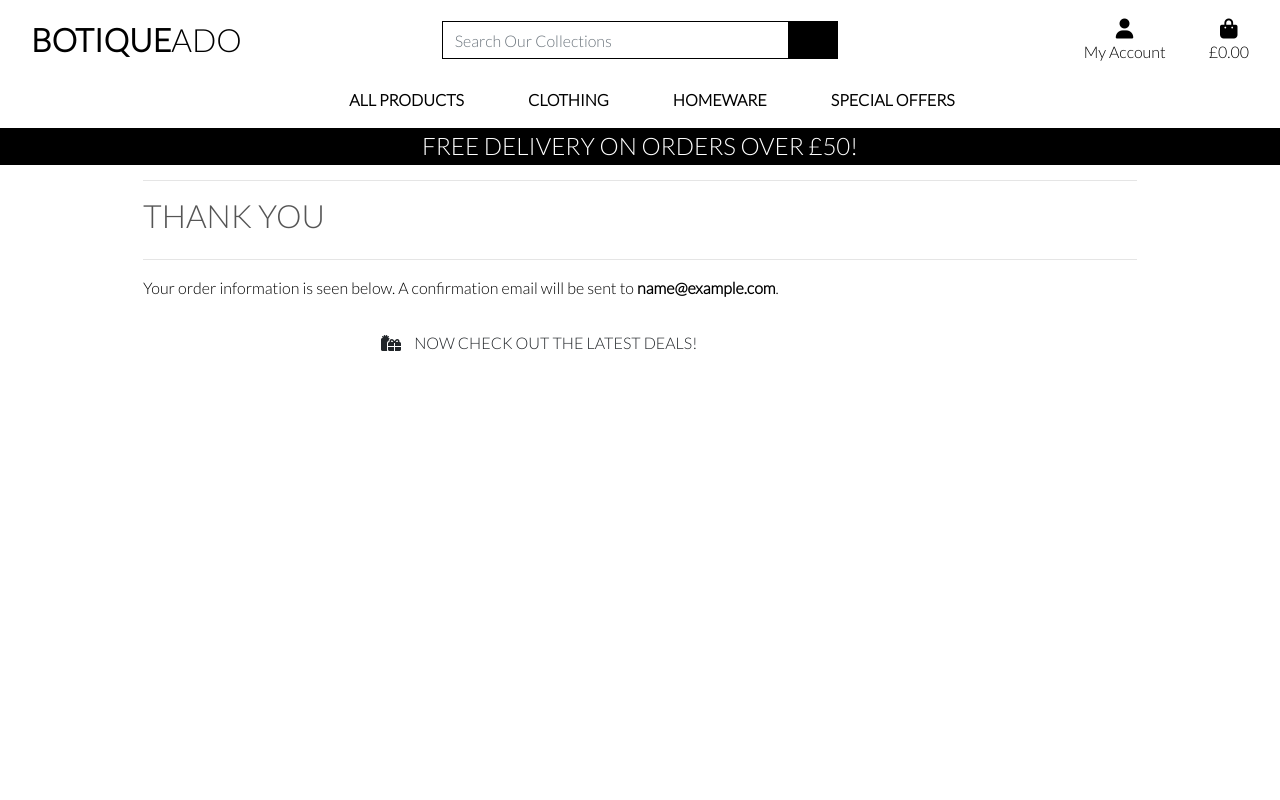
After one commit to Mrekyle/ci-walkthrough-boutiqueAdo, a Django app: template checkout/templates/checkout/checkout_success.html in a window 1280 px wide. The commit adds this page. Run offline with Django 3.2, Linux system fonts and the light colour scheme; the template is opened without the code that fills it: values that come from a table or form of the project are taken from there, others are empty; tables that the repository leaves empty hold one stand-in row (values such as "Sample post"); some libraries are stand-ins or nearby versions.

Commit message:
Edit files

```diff
--- a/checkout/__init__.py
+++ b/checkout/__init__.py
@@ -0,0 +1,3 @@
+# Allowing the signals to function correctly by telling the app about the custom signal
+
+default_app_config = 'checkout.apps.CheckoutConfig'
--- a/checkout/apps.py
+++ b/checkout/apps.py
@@ -2,7 +2,6 @@ from django.apps import AppConfig
 
 
 class CheckoutConfig(AppConfig):
-    default_auto_field = 'django.db.models.BigAutoField'
     name = 'checkout'
 
     def ready(self):
--- a/checkout/models.py
+++ b/checkout/models.py
@@ -1,4 +1,101 @@
-# Allows us to generate the random and unique order number for the order
+# # Allows us to generate the random and unique order number for the order
+# import uuid
+
+# from django.db import models
+# from django.db.models import Sum
+# from django.conf import settings
+
+# from products.models import Product
+
+
+# class Order(models.Model):
+#     """
+#     Tracking the ordering information from the user
+#     """
+
+#     order_number = models.CharField(max_length=32, null=False, editable=False)
+#     full_name = models.CharField(max_length=50, null=False, blank=False)
+#     email = models.EmailField(max_length=254, null=False, blank=False)
+#     phone_number = models.CharField(max_length=20, null=False, blank=False)
+#     country = models.CharField(max_length=40, null=False, blank=False)
+#     postcode = models.CharField(max_length=20, blank=False, null=False)
+#     town_or_city = models.CharField(max_length=40, null=False, blank=False)
+#     street_address1 = models.CharField(max_length=80, null=False, blank=False)
+#     street_address2 = models.CharField(max_length=80, blank=False, null=False)
+#     county = models.CharField(max_length=80, blank=False, null=False)
+#     date = models.DateTimeField(auto_now_add=True)
+#     delivery_cost = models.DecimalField(
+#         max_digits=6, decimal_places=2, null=False, default=0)
+#     order_total = models.DecimalField(
+#         max_digits=10, decimal_places=2, null=False, default=0)
+#     grand_total = models.DecimalField(
+#         max_digits=10, decimal_places=2, null=False, default=0)
+
+#     def _generate_order_number(self):
+#         """
+#         Generates a random and unique order number
+#         """
+
+#         return uuid.uuid4().hex.upper()
+
+#     def update_total(self):
+#         """
+#         Update the grand total each time a line item is added,
+#         accounting for delivery costs.
+#         """
+
+#         self.order_total = self.lineitems.aggregate(Sum('lineitem_total'))[
+#             'lineitem_total__sum'] or 0
+#         if self.order_total < settings.FREE_DELIVERY_THRESHOLD:
+#             self.delivery_cost = self.order_total * \
+#                 settings.STANDARD_DELIVERY_PERCENTAGE / 100
+#         else:
+#             self.delivery_cost = 0
+#         self.grand_total = self.order_total + self.delivery_cost
+#         self.save()
+
+#     def save(self, *args, **kwargs):
+#         """
+#         Override the original save method to set the order number
+#         if it hasn't been set already
+
+#         If there was no order number generated. This function is activated
+#         and an order number is generated and inputted into the database for
+#         the order
+#         """
+
+#         if not self.order_number:
+#             self.order_number = self._generate_order_number()
+#         super().save(*args, **kwargs)
+
+#     def __str__(self):
+#         return self.order_number
+
+
+# class OrderLineItem(models.Model):
+
+#     order = models.ForeignKey(
+#         Order, null=False, blank=False, on_delete=models.CASCADE, related_name='lineitems')
+#     product = models.ForeignKey(
+#         Product, null=False, blank=False, on_delete=models.CASCADE)
+#     product_size = models.CharField(max_length=2, null=True, blank=True)
+#     quantity = models.IntegerField(null=False, blank=False, default=0)
+#     lineitem_total = models.DecimalField(
+#         max_digits=6, decimal_places=2, null=False, blank=False, editable=False)
+
+#     def save(self, *args, **kwargs):
+#         """
+#         Override the original save method to set the line item total
+#         and update the order total.
+#         """
+
+#         if not self.order_number:
+#             self.lineitem_total = self.product.price * self.quantity
+#         super().save(*args, **kwargs)
+
+#     def __str__(self):
+#         return f'SKU {self.product.sku} on order {self.order.order_number}'
+
 import uuid
 
 from django.db import models
@@ -9,20 +106,16 @@ from products.models import Product
 
 
 class Order(models.Model):
-    """
-    Tracking the ordering information from the user
-    """
-
     order_number = models.CharField(max_length=32, null=False, editable=False)
     full_name = models.CharField(max_length=50, null=False, blank=False)
     email = models.EmailField(max_length=254, null=False, blank=False)
     phone_number = models.CharField(max_length=20, null=False, blank=False)
     country = models.CharField(max_length=40, null=False, blank=False)
-    postcode = models.CharField(max_length=20, blank=False, null=False)
+    postcode = models.CharField(max_length=20, null=True, blank=True)
     town_or_city = models.CharField(max_length=40, null=False, blank=False)
     street_address1 = models.CharField(max_length=80, null=False, blank=False)
-    street_address2 = models.CharField(max_length=80, blank=False, null=False)
-    county = models.CharField(max_length=80, blank=False, null=False)
+    street_address2 = models.CharField(max_length=80, null=True, blank=True)
+    county = models.CharField(max_length=80, null=True, blank=True)
     date = models.DateTimeField(auto_now_add=True)
     delivery_cost = models.DecimalField(
         max_digits=6, decimal_places=2, null=False, default=0)
@@ -33,19 +126,17 @@ class Order(models.Model):
 
     def _generate_order_number(self):
         """
-        Generates a random and unique order number
+        Generate a random, unique order number using UUID
         """
-
         return uuid.uuid4().hex.upper()
 
     def update_total(self):
         """
-        Update the grand total each time a line item is added,
+        Update grand total each time a line item is added,
         accounting for delivery costs.
         """
-
         self.order_total = self.lineitems.aggregate(Sum('lineitem_total'))[
-            'lineitem_total__sum']
+            'lineitem_total__sum'] or 0
         if self.order_total < settings.FREE_DELIVERY_THRESHOLD:
             self.delivery_cost = self.order_total * \
                 settings.STANDARD_DELIVERY_PERCENTAGE / 100
@@ -57,13 +148,8 @@ class Order(models.Model):
     def save(self, *args, **kwargs):
         """
         Override the original save method to set the order number
-        if it hasn't been set already
-
-        If there was no order number generated. This function is activated
-        and an order number is generated and inputted into the database for
-        the order
+        if it hasn't been set already.
         """
-
         if not self.order_number:
             self.order_number = self._generate_order_number()
         super().save(*args, **kwargs)
@@ -73,24 +159,22 @@ class Order(models.Model):
 
 
 class OrderLineItem(models.Model):
-
-    order = models.ForeignKey(
-        Order, null=False, blank=False, on_delete=models.CASCADE, related_name='lineitems')
+    order = models.ForeignKey(Order, null=False, blank=False,
+                              on_delete=models.CASCADE, related_name='lineitems')
     product = models.ForeignKey(
         Product, null=False, blank=False, on_delete=models.CASCADE)
-    product_size = models.CharField(max_length=2, null=True, blank=True)
+    product_size = models.CharField(
+        max_length=2, null=True, blank=True)  # XS, S, M, L, XL
     quantity = models.IntegerField(null=False, blank=False, default=0)
     lineitem_total = models.DecimalField(
         max_digits=6, decimal_places=2, null=False, blank=False, editable=False)
 
     def save(self, *args, **kwargs):
         """
-        Override the original save method to set the line item total
+        Override the original save method to set the lineitem total
         and update the order total.
         """
-
-        if not self.order_number:
-            self.lineitem_total = self.product.price * self.quantity
+        self.lineitem_total = self.product.price * self.quantity
         super().save(*args, **kwargs)
 
     def __str__(self):
--- a/checkout/templates/checkout.html
+++ b/checkout/templates/checkout/checkout.html
@@ -118,7 +118,7 @@
 							<span class="font-weight-bold">Adjust Bag</span>
 						</a>
 						<button id="submit-button" class="btn btn-black rounded-0">
-							<span class="font-weight-bold">Complete Order</span>
+                            <span class="font-weight-bold">Complete Order</span>
 							<span class="icon">
 								<i class="fas fa-lock"></i>
 							</span>
@@ -127,7 +127,7 @@
 							<span class="icon">
 								<i class="fas fa-exclamation-circle"></i>
 							</span>
-							<span>Your card will be charged <strong>£{{ grand_total|floatformat:2 }}</strong></span>
+							<span>Your card will be charged <strong>${{ grand_total|floatformat:2 }}</strong></span>
 						</p>
 					</div>
                 </form>
--- /dev/null
+++ b/checkout/templates/checkout/checkout_success.html
@@ -0,0 +1,44 @@
+{% extends "base.html" %}
+{% load static %}
+
+{% block extra_css %}
+    <link rel="stylesheet" href="{% static 'checkout/css/checkout.css' %}">
+{% endblock %}
+
+{% block page_header %}
+    <div class="container header-container">
+        <div class="row">
+            <div class="col"></div>
+        </div>
+    </div>
+{% endblock %}
+
+{% block content %}
+    <div class="overlay"></div>
+    <div class="container">
+        <div class="row">
+            <div class="col">
+                <hr>
+                <h2 class="logo-font mb-4">Thank you</h2>
+                <hr>
+                <p class="text-black">Your order information is seen below. A confirmation email will be sent to <strong>{{ order.email }}</strong>.</p>
+            </div>
+        </div>
+        <div class="row">
+            <div class="col-12 col-lg-7">
+
+            </div>
+        </div>
+        <div class="row">
+            <div class="col-12 col-lg-7 text-right">
+                <!-- Adding in the '?' allows a search query to be performed on the link of the button. Meaning the results returned will be them specific category's -->
+                <a href="{% url 'products' %}?category=new_arrivals,deals,clearance" class="btn btn=black rounded-0 my-2">
+                    <span class="icon mr-2">
+                        <i class="fas fa-gifts"></i>
+                    </span>
+                    <span class="text-uppercase">Now check out the latest deals!</span>
+                </a>
+            </div>
+        </div>
+    </div>
+{% endblock %}
--- a/checkout/templates/checkout_success.html
+++ /dev/null
@@ -1,6 +0,0 @@
-{% extends 'base.html' %}
-{% load static %}
-
-{% block content %}
-
-{% endblock %}
--- a/checkout/urls.py
+++ b/checkout/urls.py
@@ -1,5 +1,5 @@
 from django.urls import path
-from .import views
+from . import views
 
 urlpatterns = [
     path('', views.checkout, name='checkout'),
```
Also changed, not shown: checkout/admin.py (+12 -10 lines), checkout/forms.py (+8 -9 lines), checkout/signals.py (+3 -5 lines), checkout/views.py (+10 -9 lines), db.sqlite3.
